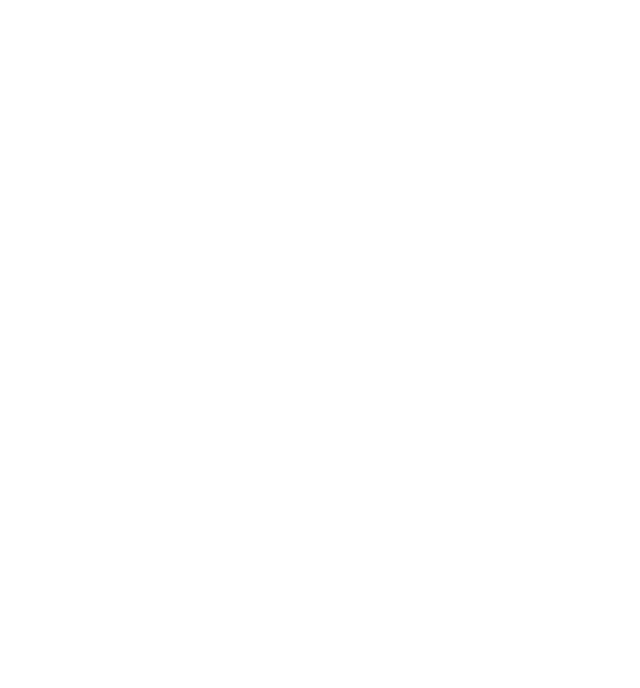
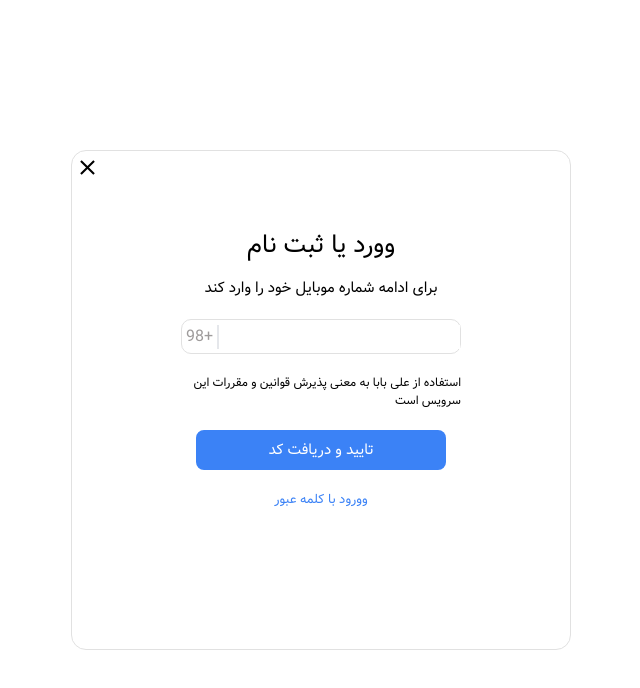
Before and after one commit to erfanbagherzaeh/alibabasimple, a React (Create React App) app: page /Login in a window 1280 px wide. Before the commit this address had no page. Shown: the top 688 px of the page, without its empty margins (459-1099 px from the left). Built offline with nearby package versions, Linux system fonts and the light colour scheme.

Commit message:
create login page

```diff
--- a/src/App.js
+++ b/src/App.js
@@ -7,6 +7,7 @@
 import Hotel from './pages/Hotel/Hotel'
 import Villa from './pages/Villa/Villa'
 import Article from "./components/article/Article";
+import Login from "./components/login/Login";
 import './App.css';
 
 function App() {
@@ -21,6 +22,7 @@
         <Route path='Hotel' element={<Hotel/>}></Route>
         <Route path='Villa' element={<Villa/>}></Route>
         <Route path='Ariticle/:ArticleId' element={<Article/>}></Route>
+        <Route path='Login' element={<Login/>}></Route>
       </Routes>
     </BrowserRouter>
   );
--- a/src/components/city/City.js
+++ b/src/components/city/City.js
@@ -51,7 +51,7 @@
                 onChange={handleSelectChange('origin')}
               >
                 <MenuItem style={{fontFamily:'vazir'}} value="">انتخاب کنید</MenuItem>
-                <MenuItem style={{fontFamily:'vazir'}} value="تهیه">تهیه</MenuItem>
+                <MenuItem style={{fontFamily:'vazir'}} value="تهیه">تهران</MenuItem>
                 <MenuItem style={{fontFamily:'vazir'}} value="اصفهان">اصفهان</MenuItem>
                 <MenuItem style={{fontFamily:'vazir'}} value="شیراز">شیراز</MenuItem>
                 <MenuItem style={{fontFamily:'vazir'}} value="جنوب">جنوب</MenuItem>
@@ -78,7 +78,7 @@
                 onChange={handleSelectChange('destination')}
               >
                 <MenuItem style={{fontFamily:'vazir'}} value="">انتخاب کنید</MenuItem>
-                <MenuItem style={{fontFamily:'vazir'}} value="تهیه">تهیه</MenuItem>
+                <MenuItem style={{fontFamily:'vazir'}} value="تهیه">تهران</MenuItem>
                 <MenuItem style={{fontFamily:'vazir'}} value="اصفهان">اصفهان</MenuItem>
                 <MenuItem style={{fontFamily:'vazir'}} value="شیراز">شیراز</MenuItem>
                 <MenuItem style={{fontFamily:'vazir'}} value="جنوب">جنوب</MenuItem>
--- a/src/components/course/Course.js
+++ b/src/components/course/Course.js
@@ -122,7 +122,7 @@
 
                         </div>
                         </Link>
-                        <Link to='/Hotel'>
+                        <Link to='/Villa'>
                         <div className='tab w-[120px] h-[100px]  my-5 lg:mx-4'>
 
                             <div className='w-full h-[70%]  flex flex-row justify-center items-center'>
--- a/src/components/login/Login.css
+++ b/src/components/login/Login.css
@@ -0,0 +1,14 @@
+.nmb{
+    color: rgb(158, 155, 155);
+    direction: ltr;
+}
+
+.log{
+    border: 1px solid rgb(225, 225, 225);
+    border-radius: 15px;
+}
+
+.number-box{
+    border: 1px solid rgb(225, 225, 225);
+    border-radius: 10px;
+}
--- a/src/components/login/Login.js
+++ b/src/components/login/Login.js
@@ -0,0 +1,44 @@
+import './Login.css'
+import { MdClose } from "react-icons/md";
+import { Link } from 'react-router-dom';
+
+function Login(){
+    return(
+        <>
+        <div className='w-full h-[100vh] bg-white flex justify-center items-center'>
+            <div className='log w-[500px] h-[500px] bg-white rounded-lg'>
+                <div className='w-full h-[20px]  mt-1 flex flex-row justify-end'>
+                    <Link to='/'>
+                    <div className='w-[20px] h-[20px] mx-2'>
+                    <MdClose size={'25px'}/>
+                    </div>
+                    </Link>
+                </div>
+                <div className='flex flex-col justify-center items-center mt-10'>
+                    <h1 className='my-3' style={{fontFamily:'vazir',fontSize:'25px'}} >وورد یا ثبت نام</h1>
+                    <p style={{fontFamily:'vazir',fontSize:'15px'}}>برای ادامه شماره موبایل خود را وارد کند</p>
+                </div>
+                <div className='number-box m-auto flex w-[280px] bg-white h-[35px] flex-row items-center rounded-md my-5 justify-between'>
+                    <div>
+                        <input className='nmb w-[240px] ltr' type="number" />
+                    </div>
+                    <div className='nmb border-r-2 px-1'>98+</div>
+                </div>
+                <div className='w-[280px] flex flex-row m-auto'>
+                    <p style={{fontFamily:'vazir',fontSize:'12px'}}>استفاده از علی بابا به معنی پذیرش قوانین و مقررات این سرویس است</p>
+                </div>
+                <div className='flex flex-row justify-center items-center my-5'>
+                    <div className='cursor-pointer w-[250px] h-[40px] bg-blue-500 rounded-lg flex flex-row items-center justify-center'>
+                        <h1 className='' style={{fontFamily:'vazir',fontSize:'15px',color:'white'}}>تایید و دریافت کد</h1>
+                    </div>
+                </div>
+                <div className='flex flex-row justify-center items-center my-5'>
+                    <h1 className='text-blue-500 cursor-pointer' style={{fontFamily:'vazir',fontSize:'13px'}}>وورود با کلمه عبور</h1>
+                </div>
+            </div>
+        </div>
+        </>
+    )
+}
+
+export default Login
--- a/src/components/navbar/Navbar.js
+++ b/src/components/navbar/Navbar.js
@@ -1,4 +1,5 @@
 import './Navbar.css'
+import { Link } from 'react-router-dom';
 
 function Navbar(){
     return(
@@ -77,12 +78,14 @@
                         <h1 style={{fontSize:'16px',fontFamily:'vazir'}} className='pt-2 pr-1'>سفر های من</h1>
                     </div>
 
+                    <Link to='/Login'>
                     <div className='font-color w-24 h-8  mr-1 cursor-pointer flex hover:bg-gray-100 hover:rounded-lg'>
                     <span style={{fontSize:'26px'}} className="material-symbols-outlined pt-1.5 pr-2">
                     person
                     </span>
                         <h1 style={{fontSize:'16px',fontFamily:'vazir'}} className='pt-2.5 pr-1'> ثبت نام</h1>
                     </div>
+                    </Link>
                 </div>
             </div>
 
--- a/src/index.css
+++ b/src/index.css
@@ -6,3 +6,7 @@
     font-family: 'vazir';
     src: url(../src/assets/fonts/Vazir.woff2);
 }
+
+*{
+    font-family: 'vazir';
+}
--- a/src/pages/home/Home.js
+++ b/src/pages/home/Home.js
@@ -22,7 +22,7 @@
     } , [])
     return(
         <>
-        <Navbar></Navbar>
+         <Navbar></Navbar>
         <div className=" w-full  mb-5 sm:h-56 sm:w-4/5 sm:m-auto">
             <img className="   rounded-3xl w-full " src="https://cdn.alibaba.ir/h2/desktop/assets/images/hero/hero-e1fa22fb.webp"/>
         </div>
@@ -44,8 +44,8 @@
         <Accordion></Accordion>
 
 
-        {/* create fake api  */}
-        <div className='w-full h-a  m-2 flex flex-row flex-wrap
+        {/* create fake api */}
+         <div className='w-full h-a  m-2 flex flex-row flex-wrap
         md:w-3/5 md:m-auto '>
             {articles.map(article => (
                 <ArticleItem {...article}></ArticleItem>
```
